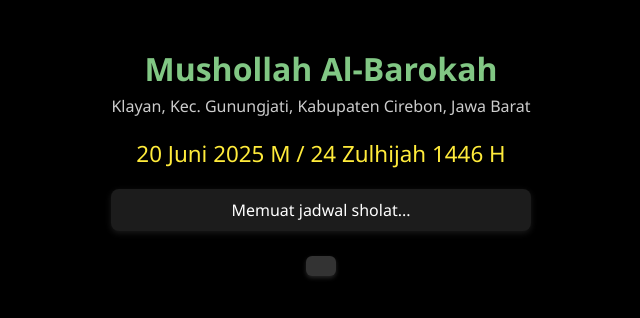
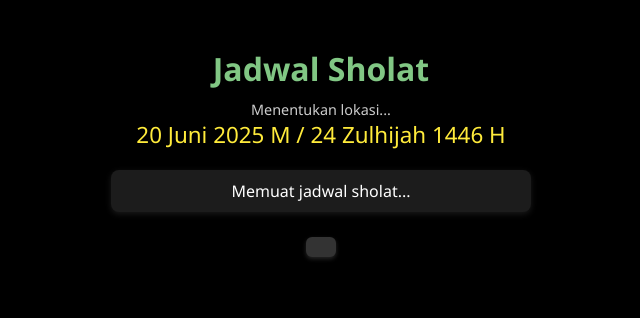
Before and after one commit to muhamadnurahman/display-jadwal-mushollah-albarokah, a plain HTML site: page index.html in a window 1280 px wide. Shown: the whole page, without its empty margins (319-959 px from the left). Drawn offline with Linux system fonts and the light colour scheme.

Commit message:
Update index.html
Mengubah dari display buat musholah sendiri menjadi jadwal sholat, jadi ini jadwal buat sholat di lokasi saat itu juga, lokasi sudah menyesuaikan dengan pengguna sendiri

```diff
--- a/index.html
+++ b/index.html
@@ -3,7 +3,7 @@
 <head>
   <meta charset="UTF-8" />
   <meta name="viewport" content="width=device-width, initial-scale=1.0"/>
-  <title>Display Mushollah Al-Barokah</title>
+  <title>Jadwal Sholat</title>
   <style>
     body {
       font-family: 'Segoe UI', sans-serif;
@@ -18,12 +18,6 @@
       color: #81c784;
       font-size: 2rem;
       margin-bottom: 5px;
-    }
-
-    h4 {
-      color: #ccc;
-      margin-top: 0;
-      font-weight: normal;
     }
 
     #tanggal {
@@ -74,12 +68,11 @@
   </style>
 </head>
 <body>
-  <h2>Mushollah Al-Barokah</h2>
-  <h4>Klayan, Kec. Gunungjati, Kabupaten Cirebon, Jawa Barat</h4>
+  <h2>Jadwal Sholat</h2>
+  <div id="lokasi-info">Menentukan lokasi...</div>
   <div id="tanggal">Memuat tanggal...</div>
   <div id="jadwal-sholat">Memuat jadwal sholat...</div>
   <div id="next-prayer"></div>
-  <div id="lokasi-info"></div>
 
   <script>
     const hijriMonths = [
@@ -123,7 +116,7 @@
       const timings = result.timings;
       const lokasi = result.location;
 
-      document.getElementById("lokasi-info").textContent = `Lokasi: ${lokasi.timezone}`;
+      document.getElementById("lokasi-info").textContent = `Lokasi saat ini: ${lokasi.timezone}`;
 
       const prayerMap = {
         Fajr: "Subuh",
```
